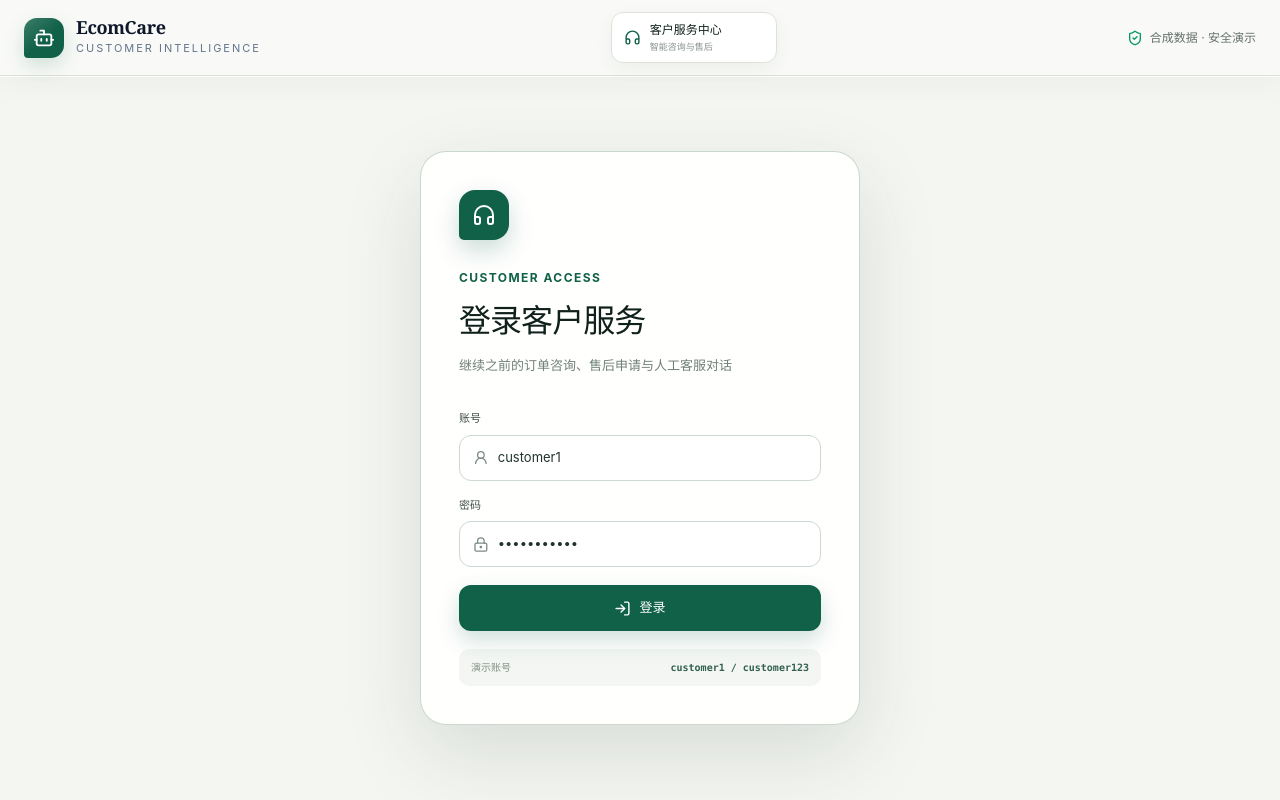
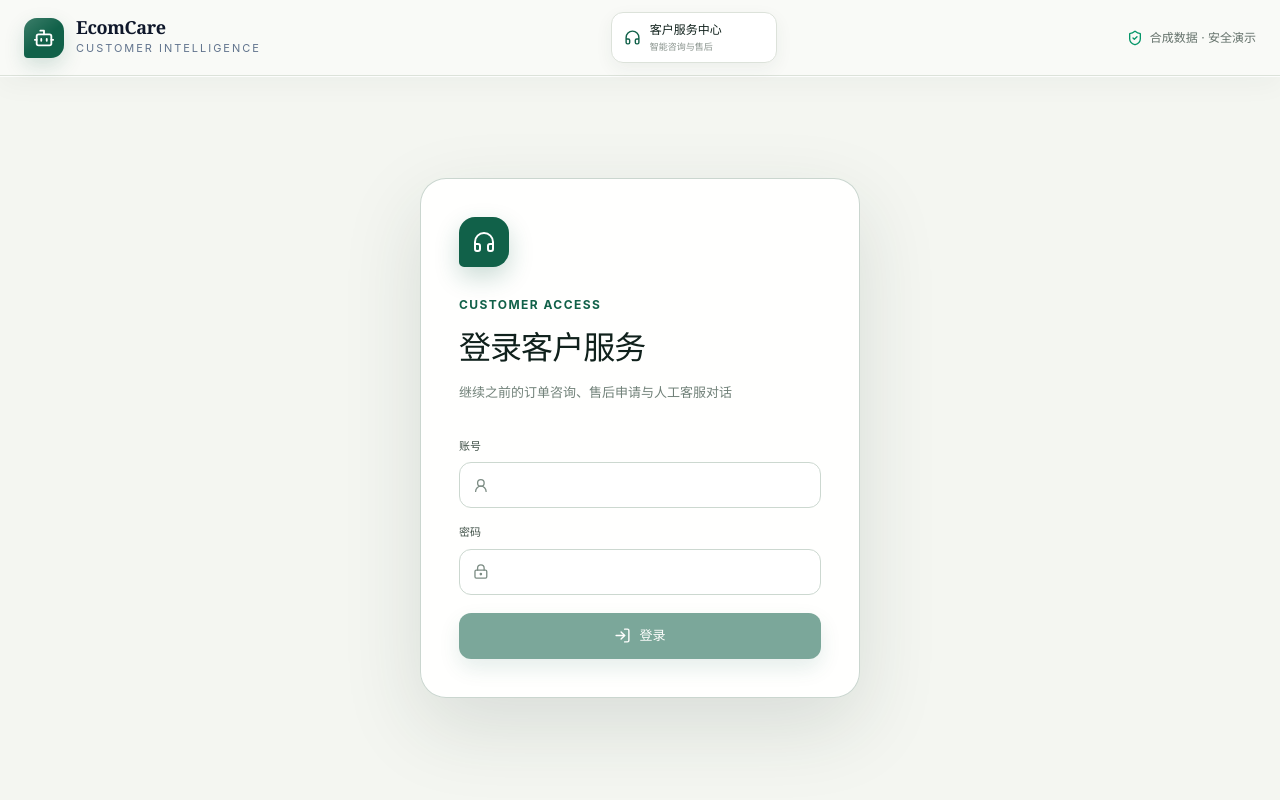
Before and after one commit to Yy9231/ecomcare-agent, a React (Vite) app in the folder frontend/: page /#/customer in a window 1280 px wide. Built offline with nearby package versions, Linux system fonts and the light colour scheme; no server answers.

Commit message:
fix: 移除登录页演示账号提示

```diff
--- a/frontend/src/components/LoginPage.tsx
+++ b/frontend/src/components/LoginPage.tsx
@@ -4,8 +4,8 @@ import { login, saveSession, type AuthSession, type Role } from "../lib/auth";
 
 export default function LoginPage({ role, onLogin }: { role: Role; onLogin: (session: AuthSession) => void }) {
   const agent = role === "agent";
-  const [username, setUsername] = useState(agent ? "agent" : "customer1");
-  const [password, setPassword] = useState(agent ? "agent123" : "customer123");
+  const [username, setUsername] = useState("");
+  const [password, setPassword] = useState("");
   const [error, setError] = useState("");
   const [busy, setBusy] = useState(false);
   const RoleIcon = agent ? LayoutDashboard : Headphones;
@@ -42,7 +42,6 @@ export default function LoginPage({ role, onLogin }: { role: Role; onLogin: (ses
           {error ? <p className="login-error" role="alert">{error}</p> : null}
           <button className="login-button" disabled={busy || !username.trim() || password.length < 8}><LogIn size={17} />{busy ? "登录中…" : "登录"}</button>
         </form>
-        <div className="demo-account"><span>演示账号</span><code>{agent ? "agent / agent123" : "customer1 / customer123"}</code></div>
       </section>
     </div>
   );
--- a/frontend/src/styles.css
+++ b/frontend/src/styles.css
@@ -274,8 +274,6 @@ button:focus-visible, input:focus-visible, textarea:focus-visible {
 .login-button { min-height: 46px; margin-top: 10px; display: flex; align-items: center; justify-content: center; gap: 8px; border: 0; border-radius: 12px; color: white; background: var(--green); box-shadow: 0 9px 22px rgba(17,97,73,.2); font-size: 13px; font-weight: 700; transition: background-color .16s ease, transform .16s ease, opacity .16s ease; }
 .login-button:not(:disabled):hover { background: var(--green-dark); transform: translateY(-1px); }
 .login-button:disabled { cursor: wait; opacity: .55; }
-.demo-account { margin-top: 18px; padding: 11px 12px; display: flex; justify-content: space-between; gap: 10px; border-radius: 10px; color: #849088; background: #f3f6f2; font-size: 10px; }
-.demo-account code { color: #32614f; font-weight: 700; }
 
 .customer-shell { position: relative; }
 .customer-shell::before {
```
